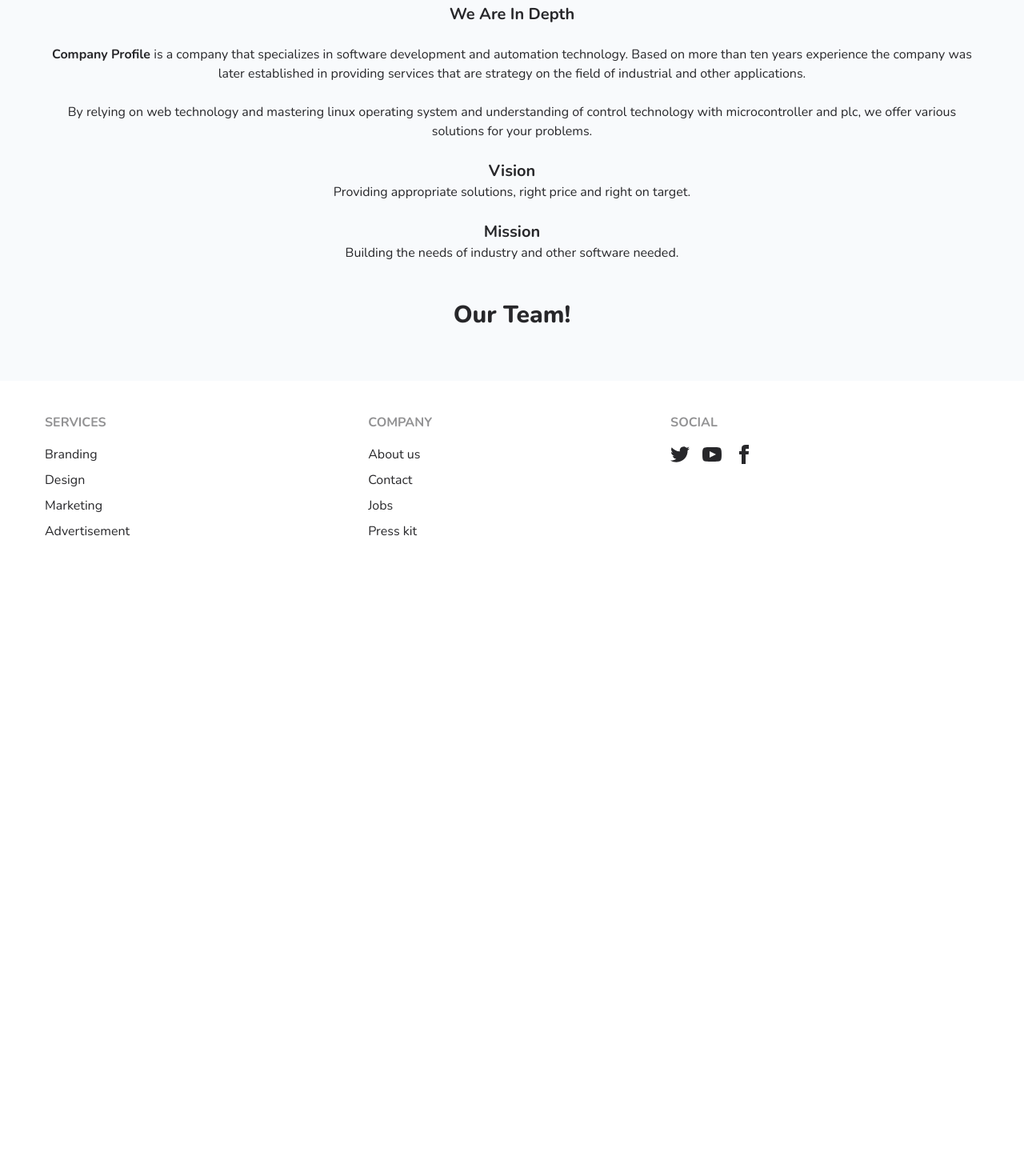
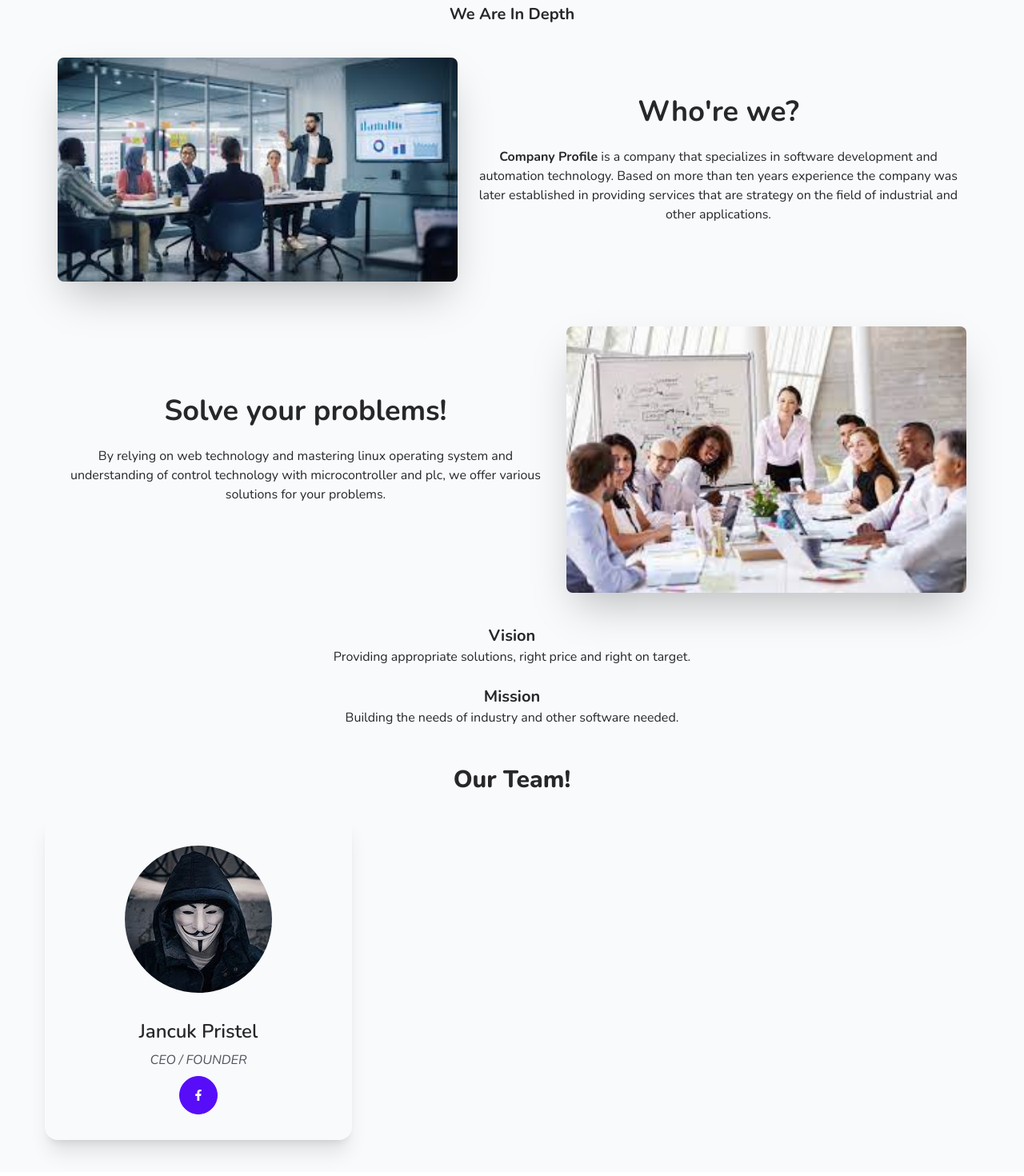
Before and after one commit to fahmikdp/pkk-companyprofile, a Next.js app: page /about-us in a window 1280 px wide. Shown: the part 180-1650 px from the top of the page at 80% size. Before the commit the page ends 896 px from the top, so only its background shows below. Built offline with nearby package versions, Linux system fonts and the light colour scheme.

Commit message:
add card profilofile

```diff
--- a/src/pages/about-us.js
+++ b/src/pages/about-us.js
@@ -1,5 +1,6 @@
 import Layout from "@/layouts";
 import { Header } from "@/components";
+import { FaFacebookF } from "react-icons/fa";
 
 const AboutUs = () => {
   return (
@@ -9,25 +10,57 @@ const AboutUs = () => {
         <div className="mt-10 text-center">
           <p className="text-xl font-bold ">We Are In Depth</p>
           <br />
-          <p>
-            {" "}
-            <b>Company Profile</b> is a company that specializes in software
-            development and automation technology. Based on more than ten years
-            experience the company was later established in providing services
-            that are strategy on the field of industrial and other applications.
-          </p>
+
+          <div class="hero bg-slate-50">
+            <div class="hero-content flex-col lg:flex-row">
+              <img
+                src="/images.jpg"
+                class="xl:min-w-[500px] md:min-w-[400px] sm:min-w-[300px] rounded-lg shadow-2xl"
+              />
+              <div>
+                <h1 class="text-3xl lg:text-4xl font-bold mt-5 xl:mt-0">
+                  Who're we?
+                </h1>
+                <p class="py-6 ">
+                  <b>Company Profile</b> is a company that specializes in
+                  software development and automation technology. Based on more
+                  than ten years experience the company was later established in
+                  providing services that are strategy on the field of
+                  industrial and other applications.
+                </p>
+              </div>
+            </div>
+          </div>
+
           <br />
-          <p>
-            {" "}
-            By relying on web technology and mastering linux operating system
-            and understanding of control technology with microcontroller and
-            plc, we offer various solutions for your problems.
-          </p>
+
+          <div class="hero bg-slate-50 -mt-5 lg:mt-0">
+            <div class="hero-content flex-col lg:flex-row-reverse">
+              <img
+                src="/companymeeting.jpg"
+                class="xl:min-w-[500px] md:min-w-[400px] sm:min-w-[300px] rounded-lg shadow-2xl"
+              />
+              <div>
+                <h1 class="text-3xl lg:text-4xl font-bold mt-5 xl:mt-0">
+                  Solve your problems!
+                </h1>
+                <p class="py-6 ">
+                  By relying on web technology and mastering linux operating
+                  system and understanding of control technology with
+                  microcontroller and plc, we offer various solutions for your
+                  problems.
+                </p>
+                {/* <button class="btn btn-primary">Get Started</button> */}
+              </div>
+            </div>
+          </div>
+
           <br />
           <p className="text-xl font-bold text-center">Vision</p>
           <p>
             Providing appropriate solutions, right price and right on target.
           </p>
+
           <br />
           <p className="text-xl font-bold text-center">Mission</p>
           <p>Building the needs of industry and other software needed.</p>
@@ -35,35 +68,22 @@ const AboutUs = () => {
           <br />
           <p className="text-3xl font-extrabold">Our Team!</p>
           <br />
-        </div>
 
-        {/* <div class="card lg:card-side bg-base-100 shadow-xl mt-10">
-          <figure>
-            <img src="/companymeeting.jpg" alt="Album" />
-          </figure>
-          <div class="card-body">
-            <h2 class="card-title">Nih kitah lagih mitingggg hehehe</h2>
-            <p>Ini lagi ngomongin LRT sama Dojo app</p>
-            <div class="card-actions justify-end">
+          <div class="card w-96 bg-slate-50 shadow-xl">
+            <figure class="px-10 pt-10">
+              <img src="/heker.jpg" alt="Shoes" class="rounded-full" />
+            </figure>
+            <div class="card-body items-center text-center">
+              <h2 class="card-title text-2xl">Jancuk Pristel</h2>
+              <i className="text-zinc-600 ">CEO / FOUNDER</i>
+              <div class="card-actions font-light ">
+                <button class="btn btn-primary rounded-full">
+                  <FaFacebookF />
+                </button>
+              </div>
             </div>
           </div>
         </div>
-        <div class="card sm:card-compact bg-base-100 shadow-xl mt-2">
-          <figure>
-            <img
-              src="https://placeimg.com/400/225/arch"
-              class="w-96"
-              alt="Shoes"
-            />
-          </figure>
-          <div class="card-body">
-            <h2 class="card-title">Shoes!</h2>
-            <p>If a dog chews shoes whose shoes does he choose?</p>
-            <div class="card-actions justify-end">
-              <button class="btn btn-primary">Buy Now</button>
-            </div>
-          </div>
-        </div> */}
       </section>
     </Layout>
   );
--- a/src/pages/index.js
+++ b/src/pages/index.js
@@ -30,7 +30,7 @@ const Home = () => {
       <section className="min-h-screen">
         <div className="hero min-h-screen bg-[url(/njirs.jpg)] bg-fixed">
           <div className="hero-overlay bg-opacity-60"></div>
-          <div className="container flex justify-center">
+          <div className="container flex justify-center items-center">
             <div className="hero-content text-center text-neutral-content">
               <div className="max-w-md">
                 <h1 className="mb-5 text-5xl font-bold">Farhan Kebab</h1>
```
Also changed, not shown: public/heker.jpg (added), public/images.jpg (added).
